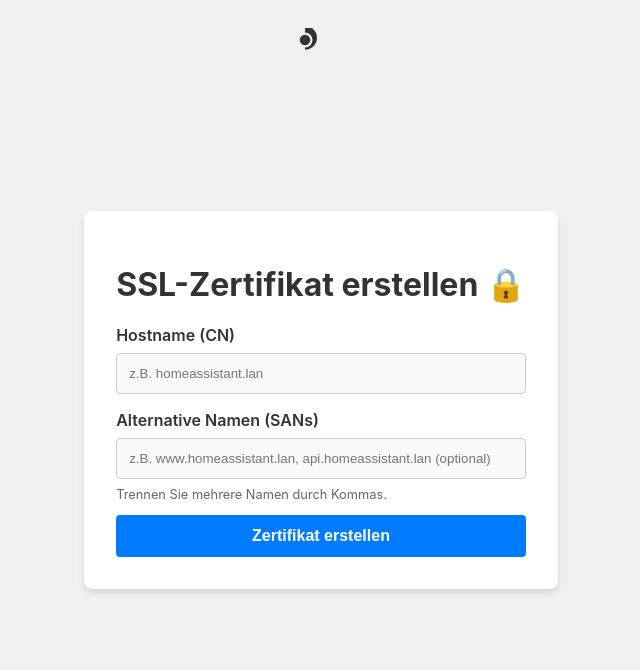
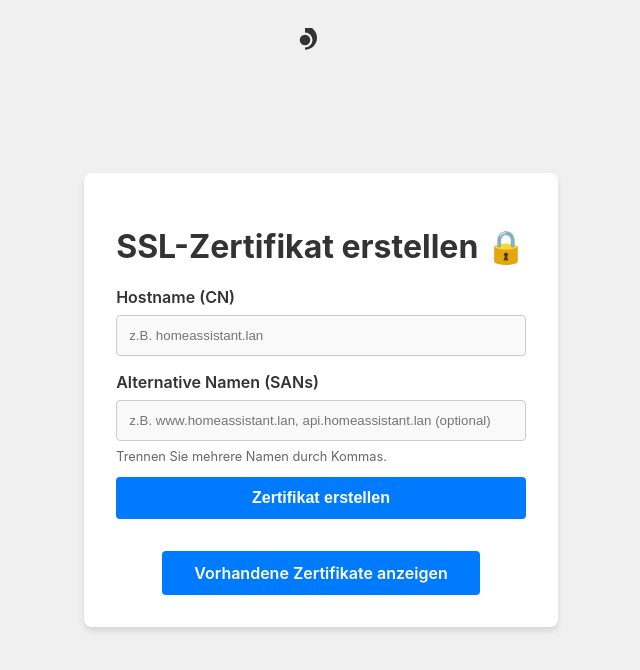
Before and after one commit to wlanboy/raspberrypi, a Flask app: page / in a window 1280 px wide. Shown: the top 670 px of the page, without its empty margins (319-959 px from the left). Run offline with Flask 3, Linux system fonts and the light colour scheme; parts of the project's set-up code (start-up, migrations or seed data) failed here and were passed over.

Commit message:
Added list buttons

```diff
--- a/caweb/templates/form.html
+++ b/caweb/templates/form.html
@@ -15,5 +15,9 @@
 
         <button type="submit">Zertifikat erstellen</button>
     </form>
+
+    <div class="back-button-container">
+        <a href="/list" class="back-button">Vorhandene Zertifikate anzeigen</a>
+    </div>
 </div>
 {% endblock %}
--- a/caweb/templates/results.html
+++ b/caweb/templates/results.html
@@ -19,5 +19,9 @@
     <div class="back-button-container">
         <a href="/" class="back-button">Neues Zertifikat erstellen</a>
     </div>
+
+    <div class="back-button-container">
+        <a href="/list" class="back-button">Vorhandene Zertifikate anzeigen</a>
+    </div>
 </div>
 {% endblock %}
```
